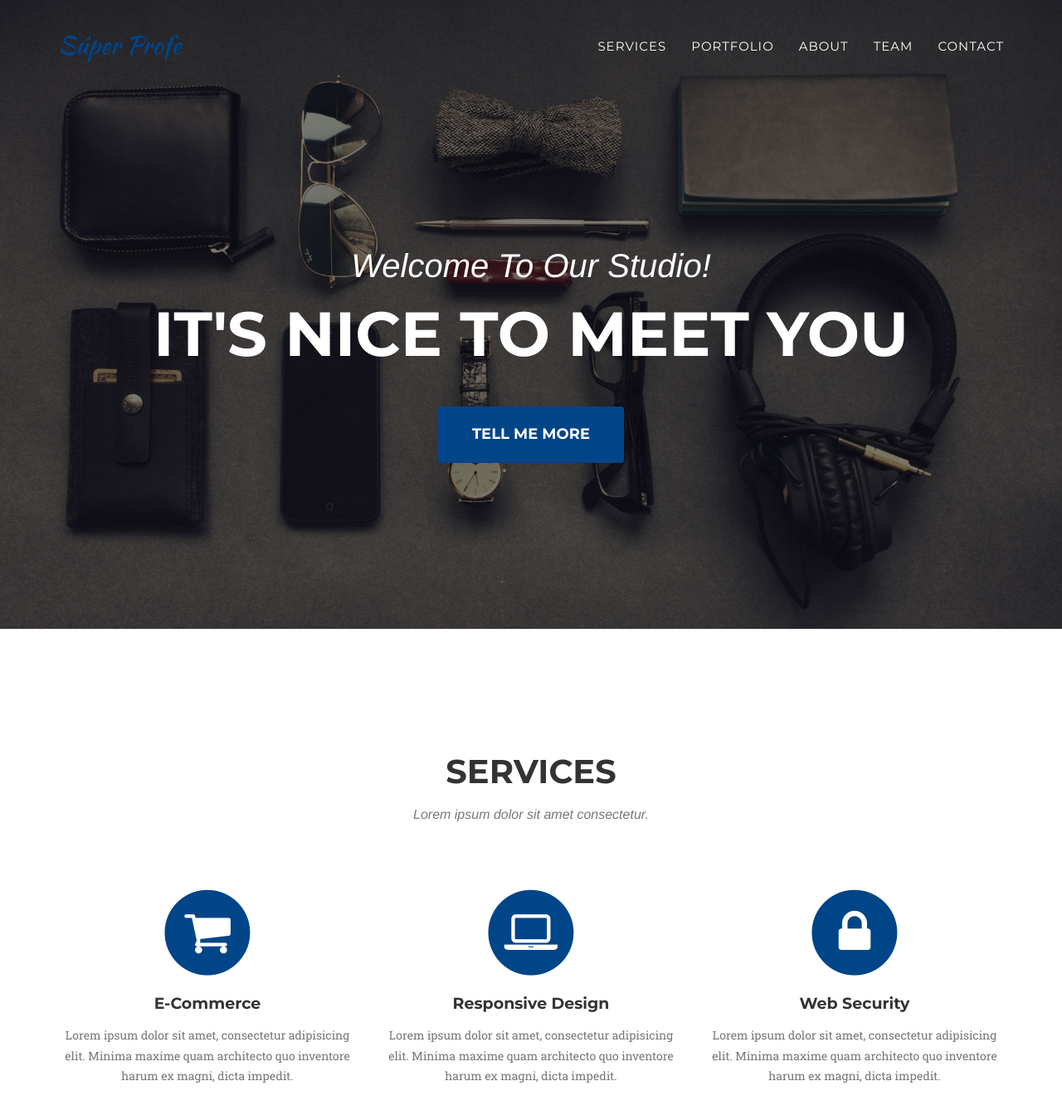
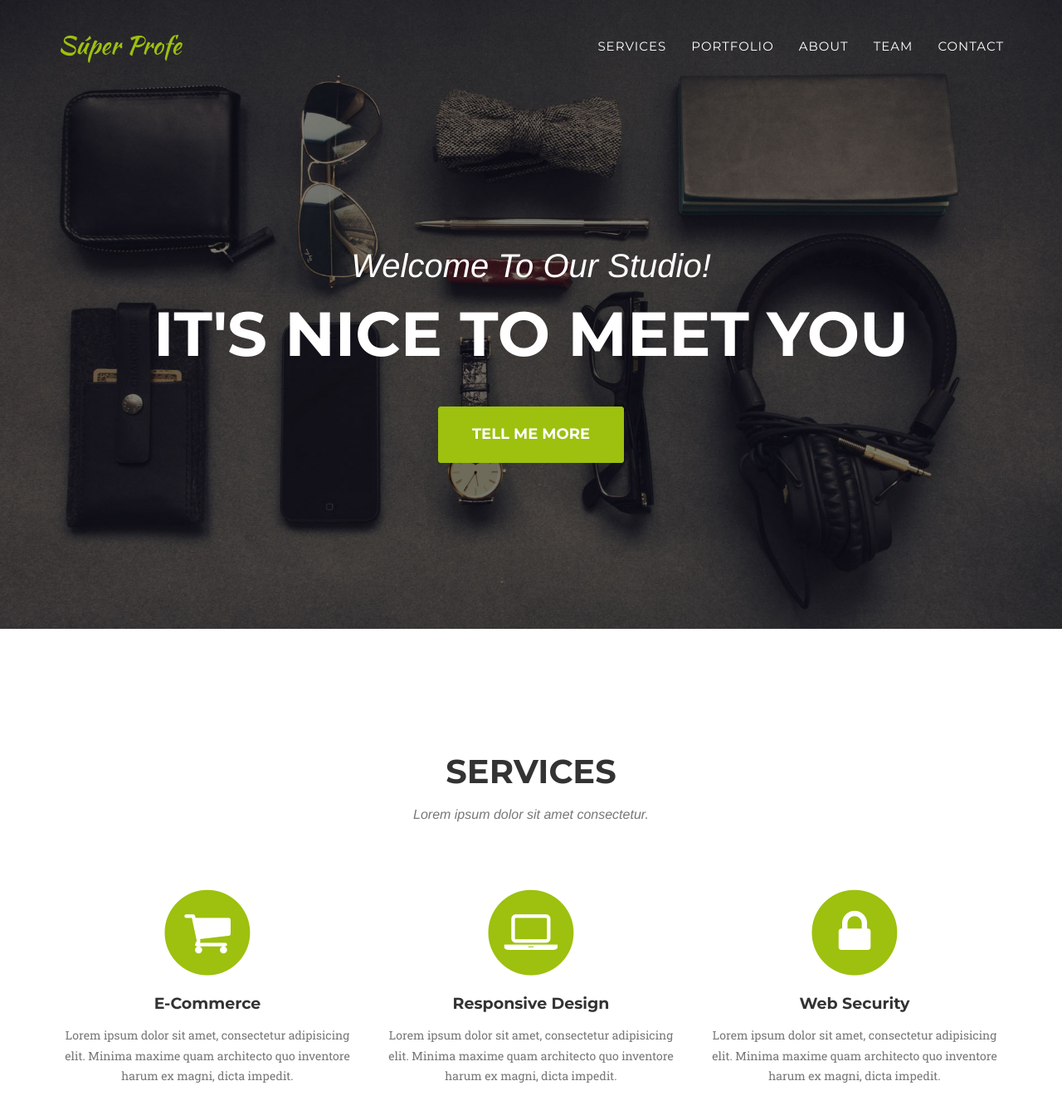
Before and after one commit to camachevaz/superProfe, a Jekyll site: the page built from index.html, in a window 1280 px wide and 1400 px high. Shown: the top 1344 px of the window at 83% size. Built offline with Jekyll 4.4.1, drawn with Linux system fonts in a browser that asks for light colours; some web fonts are replaced.

```diff
--- a/_data/template.yml
+++ b/_data/template.yml
@@ -1,7 +1,7 @@
 # Color settings (hex-codes without the leading hash-tag)
 color:
-  primary: 004588
-  secondary: 9dc10e
+  primary: 9dc10e
+  secondary: 004588
   secondary-dark: 333
   muted: 777
 
```
